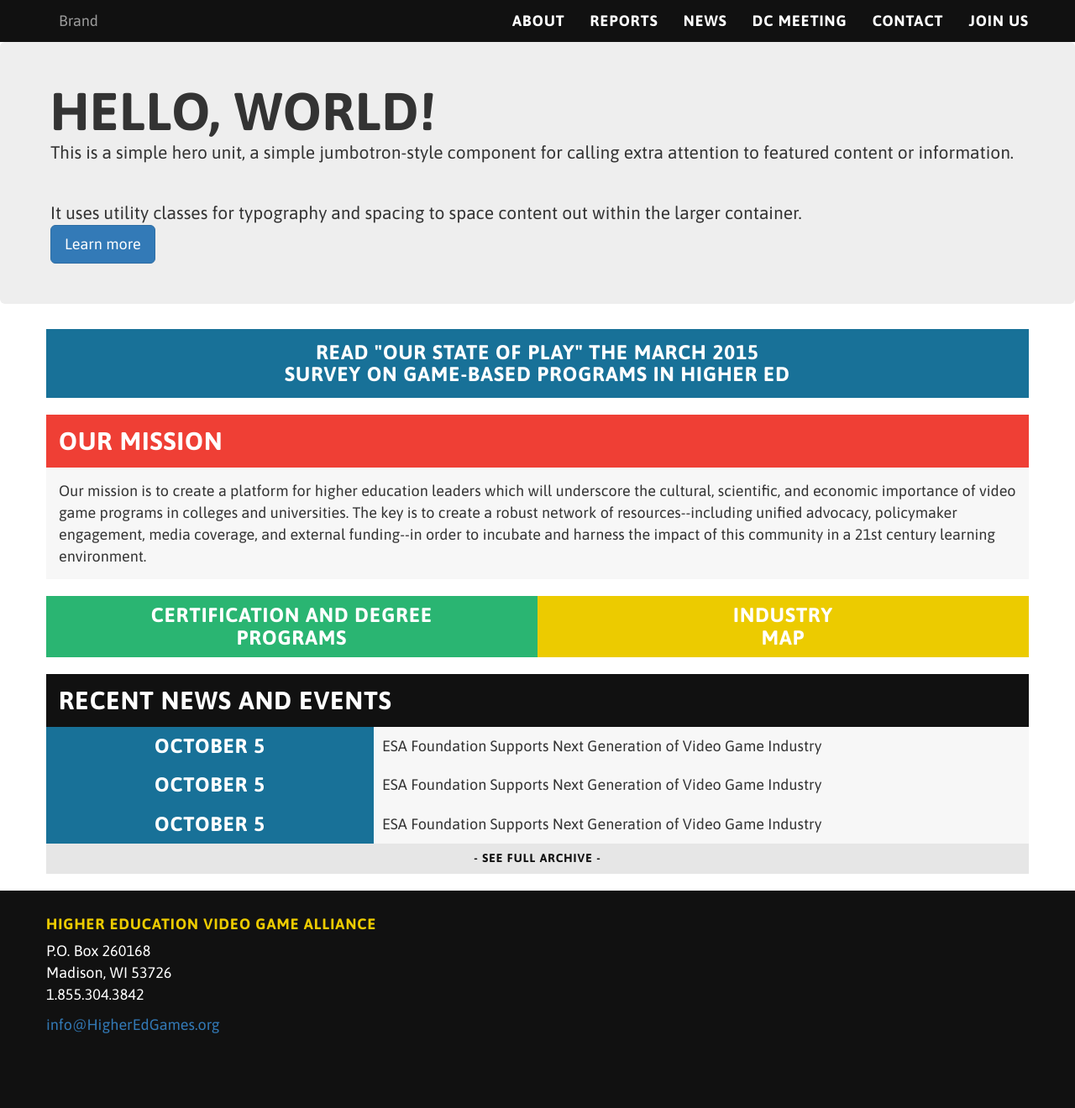
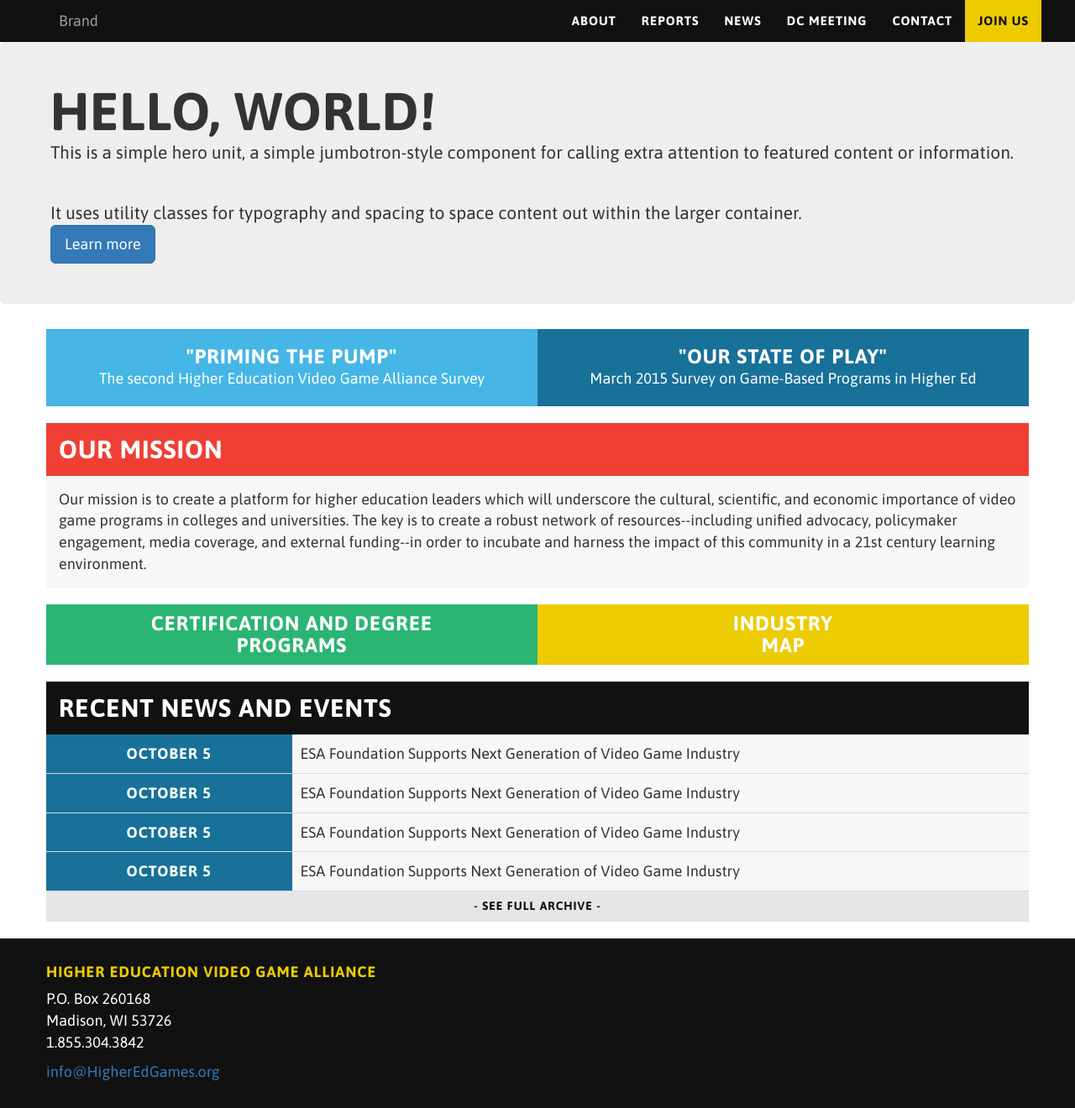
Before and after one commit to jsruesch/hevga2, a PHP site: page / in a window 1280 px wide. Shown: the whole page at 84% size. Before the commit the page ends 1231 px from the top, so only its background shows below. Run offline with PHP 8.4, Linux system fonts and the light colour scheme; some libraries are stand-ins or nearby versions.

Commit message:
Clean up home page

```diff
--- a/header.php
+++ b/header.php
@@ -42,7 +42,7 @@
             <li><a href="#">News</a></li>
             <li><a href="#">DC Meeting</a></li>
             <li><a href="#">Contact</a></li>
-            <li><a href="#">Join Us</a></li>
+            <li class="bg-yellow"><a href="#"><span  class="text-black">Join Us</span></a></li>
           </ul>
         </div><!-- /.navbar-collapse -->
       </div><!-- /.container -->
--- a/index.php
+++ b/index.php
@@ -22,10 +22,16 @@
 -->
   <div class="container-fluid">
     <div class="container">
-      <!-- State of Play -->
-      <div class="row pad15 mar20-bot bg-dblue">
-        <h3 class="text-center text-white">Read "Our State of Play" the March 2015 <br/> Survey on Game-Based Programs in Higher Ed</h3>
-      </div><!-- /State of Play -->
+      <div class="row mar20-bot">
+        <div class="col-sm-6 pad20 bg-lblue">
+          <h3 class="text-center text-white">"Priming the Pump"</h3>
+          <p class="text-center text-white">The second Higher Education Video Game Alliance Survey</p>
+        </div>
+        <div class="col-sm-6 pad20 bg-dblue">
+          <h3 class="text-center text-white">"Our State of Play"</h3>
+          <p class="text-center text-white"> March 2015 Survey on Game-Based Programs in Higher Ed</p>
+        </div>
+      </div>
       <!-- Mission -->
       <div class="row mar20-bot">
         <div class="row pad15 bg-red">
@@ -58,30 +64,27 @@
         </div>
         <div class="row bg-lgrey">
           <div class="row">
-            <div class="col-sm-4 pad10 bg-dblue">
-              <h3 class="text-center text-white">October 5</h3>
-            </div>
-            <div class="col-sm-8 pad10 bg-lgrey">
-              <p>ESA Foundation Supports Next Generation of Video Game Industry</p>
-            </div>
-          </div>
-          <div class="row">
-            <div class="col-sm-4 pad10 bg-dblue">
-              <h3 class="text-center text-white">October 5</h3>
-            </div>
-            <div class="col-sm-8 pad10 bg-lgrey">
-              <p>ESA Foundation Supports Next Generation of Video Game Industry</p>
-            </div>
-          </div>
-          <div class="row">
-            <div class="col-sm-4 pad10 bg-dblue">
-              <h3 class="text-center text-white">October 5</h3>
-            </div>
-            <div class="col-sm-8 pad10 bg-lgrey">
-              <p>ESA Foundation Supports Next Generation of Video Game Industry</p>
-            </div>
+            <table class="col-sm-12">
+              <tr>
+                <td class="col-sm-3 pad10 bg-dblue"><h4 class="text-center text-white">October 5</h4></td>
+                <td class="col-sm-9 pad10 bg-lgrey"><p>ESA Foundation Supports Next Generation of Video Game Industry</p></td>
+              </tr>
+              <tr>
+                <td class="col-sm-3 pad10 bg-dblue"><h4 class="text-center text-white">October 5</h4></td>
+                <td class="col-sm-9 pad10 bg-lgrey"><p>ESA Foundation Supports Next Generation of Video Game Industry</p></td>
+              </tr>
+              <tr>
+                <td class="col-sm-3 pad10 bg-dblue"><h4 class="text-center text-white">October 5</h4></td>
+                <td class="col-sm-9 pad10 bg-lgrey"><p>ESA Foundation Supports Next Generation of Video Game Industry</p></td>
+              </tr>
+              <tr>
+                <td class="col-sm-3 pad10 bg-dblue"><h4 class="text-center text-white">October 5</h4></td>
+                <td class="col-sm-9 pad10 bg-lgrey"><p>ESA Foundation Supports Next Generation of Video Game Industry</p></td>
+              </tr>
+            </table>
           </div>
         </div>
+
         <div class="row pad10 bg-mgrey">
           <h5 class="text-center text-black">- See Full Archive -</h5>
         </div>
--- a/stylesheets/style.css
+++ b/stylesheets/style.css
@@ -633,6 +633,9 @@ h1, h2, h3, h4, h5 {
   text-transform: uppercase;
   letter-spacing: 1px; }
 
+table tr {
+  border-bottom: 1px solid #D8D8D8; }
+
 ::selection {
   background: #111111;
   color: white; }
@@ -660,6 +663,7 @@ h1, h2, h3, h4, h5 {
  */
 .navbar-inverse .navbar-nav > li > a {
   font-family: 'Asap', sans-serif;
+  font-size: 15px !important;
   color: #fff !important;
   text-transform: uppercase;
   font-weight: 700;
--- a/stylesheets/style.scss
+++ b/stylesheets/style.scss
@@ -52,6 +52,8 @@ h1, h2, h3, h4, h5{
   letter-spacing: 1px;
 }
 
+table tr{ border-bottom: 1px solid $dgrey; }
+
 ::selection{ background: $black; color: white; }
 
 /* END: Global Styles */
@@ -78,6 +80,7 @@ h1, h2, h3, h4, h5{
 
 .navbar-inverse .navbar-nav>li>a{
   font-family: 'Asap', sans-serif;
+  font-size: 15px !important;
   color: #fff !important;
   text-transform: uppercase;
   font-weight: 700;
```
Also changed, not shown: stylesheets/style.min.css, 1 other file.
